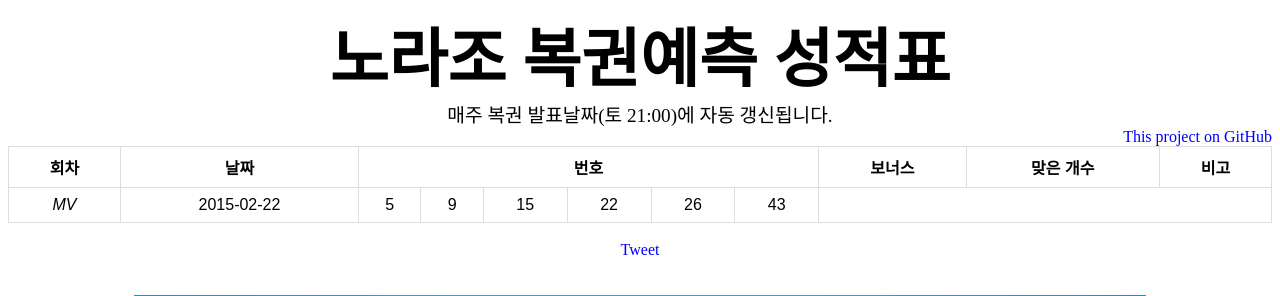
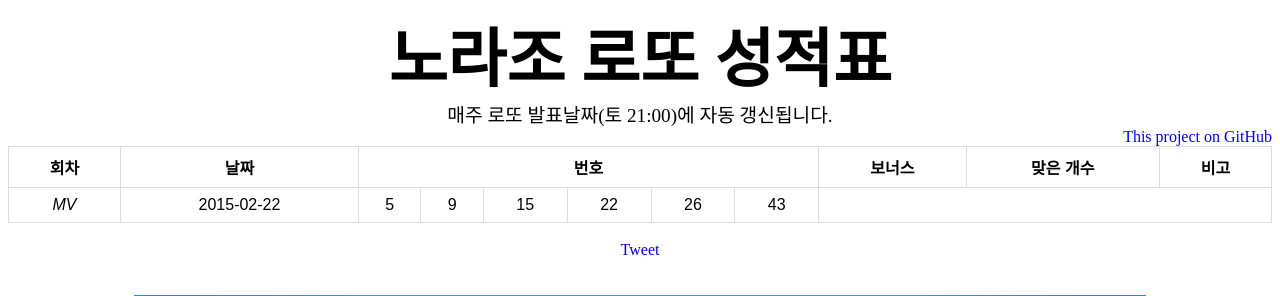
Before and after one commit to seungwonpark/norazo-lotto, a PHP site: page / in a window 1280 px wide. Shown: the top 296 px of the page. Run offline with PHP 8.4, Linux system fonts and the light colour scheme; some libraries are stand-ins or nearby versions.

Commit message:
Keywords

```diff
--- a/index.php
+++ b/index.php
@@ -2,7 +2,10 @@
 <html>
 <head>
 <meta charset="UTF-8">
-<title>노라조 복권에측 성적표</title>
+<meta name="description" content="노라조 로또 성적표">
+<meta name="keywords" content="노라조,로또,복권,운수,사주,팔자,예측,점지,추천,번호,추천번호,대박">
+<meta name="author" content="seungwonpark">
+<title>노라조 로또 성적표</title>
 <style>
 table {
     font-family: arial, sans-serif;
@@ -57,8 +60,8 @@ a {
 </head>
 <body>
 	<div align="center">
-		<h1> <b>노라조 복권예측 성적표</b> </font> </h1>
-		<h3> 매주 복권 발표날짜(토 21:00)에 자동 갱신됩니다. </h3>
+		<h1> <b>노라조 로또 성적표</b> </font> </h1>
+		<h3> 매주 로또 발표날짜(토 21:00)에 자동 갱신됩니다. </h3>
 	</div>
 	<div align="right">
 		<a href="https://github.com/seungwonpark/norazo-lotto" target="_blank">This project on GitHub</a>
```
